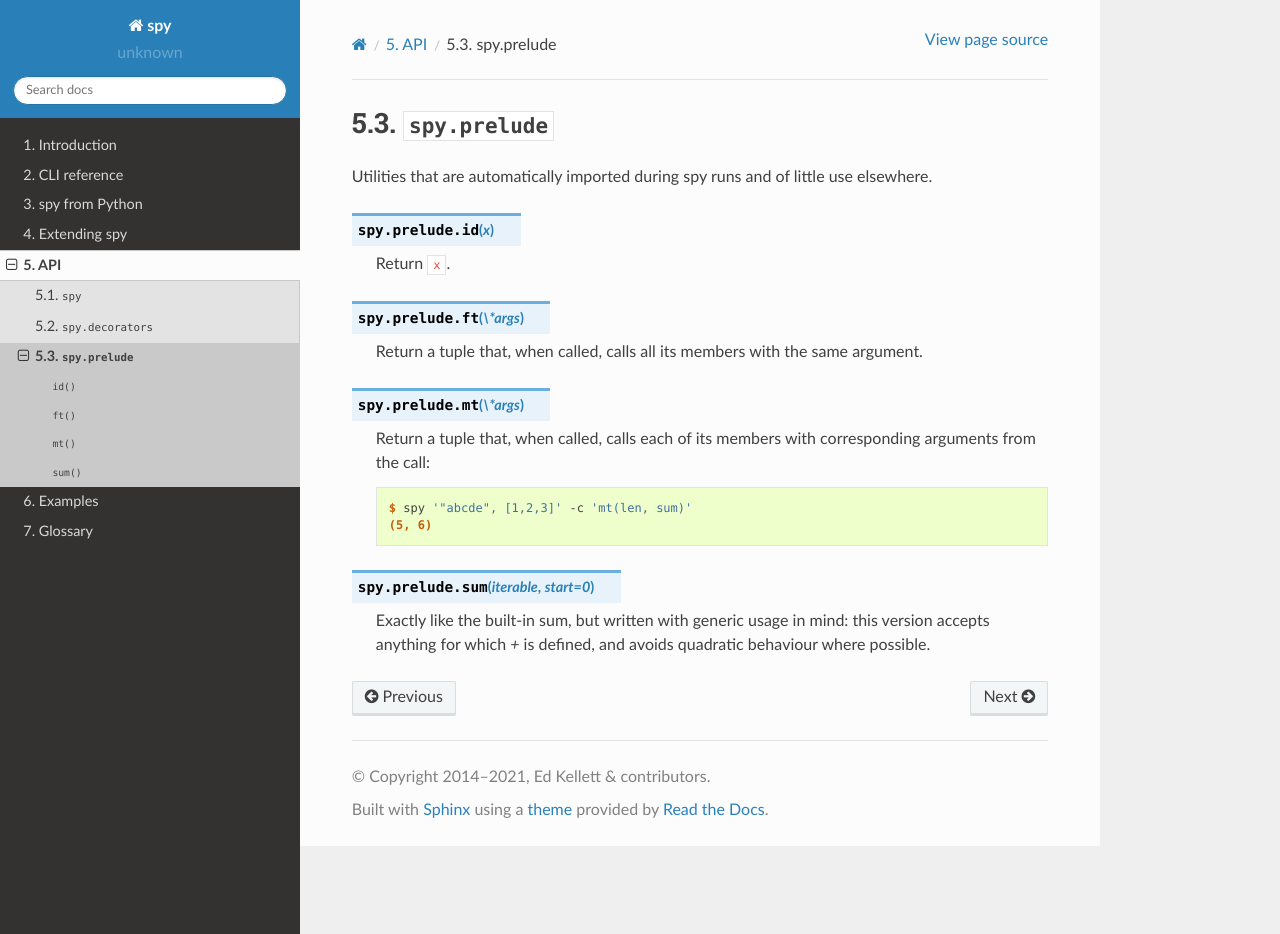
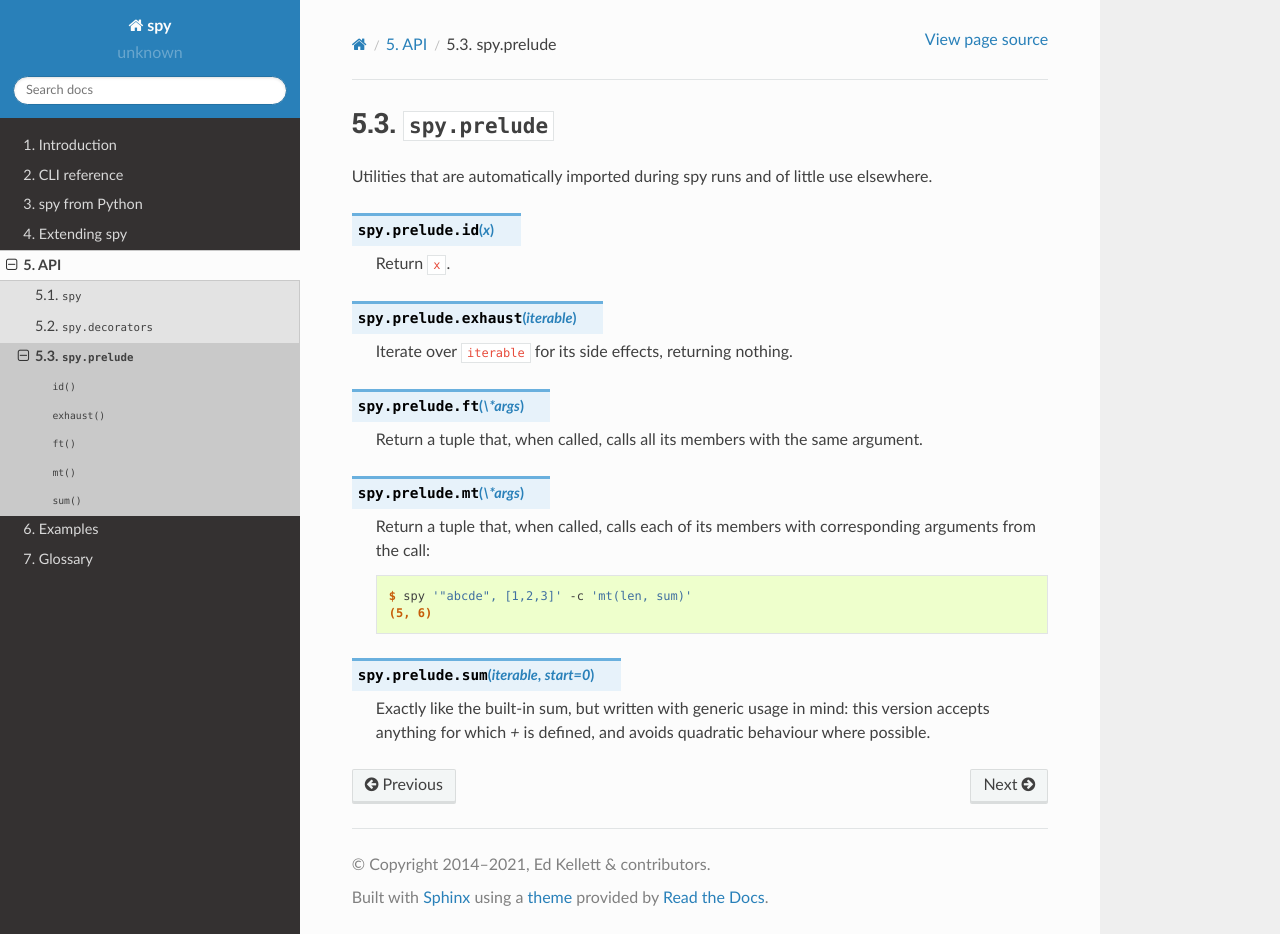
Before and after one commit to edk0/spy, a Sphinx documentation site: the page built from doc/api/spy.prelude.rst, in a window 1280 px wide and 934 px high. Built offline with Sphinx 7.4.7 and the Read the Docs theme 2.0.0, drawn with Linux system fonts in a browser that asks for light colours.

Commit message:
Document spy.prelude.exhaust

```diff
--- a/doc/api/spy.prelude.rst
+++ b/doc/api/spy.prelude.rst
@@ -10,6 +10,10 @@ use elsewhere.
 .. function:: id(x)
 
    Return ``x``.
+
+.. function:: exhaust(iterable)
+
+   Iterate over ``iterable`` for its side effects, returning nothing.
 
 .. function:: ft(\*args)
 
```
